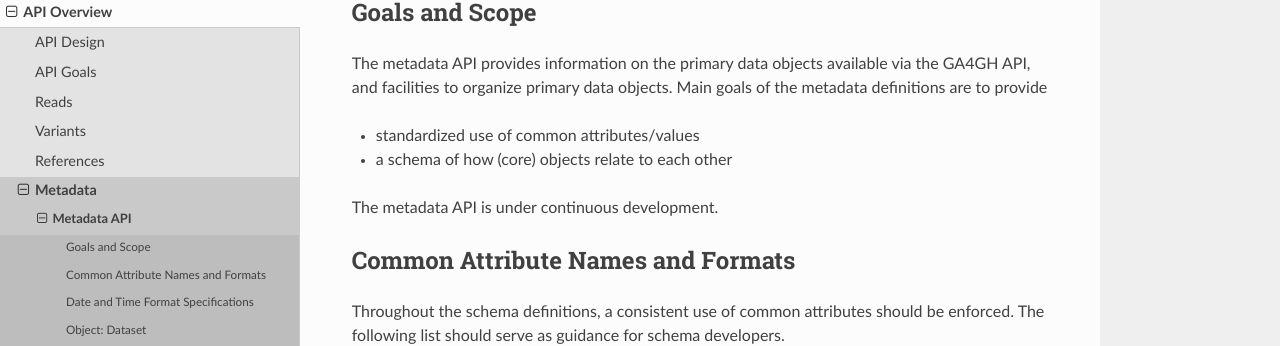
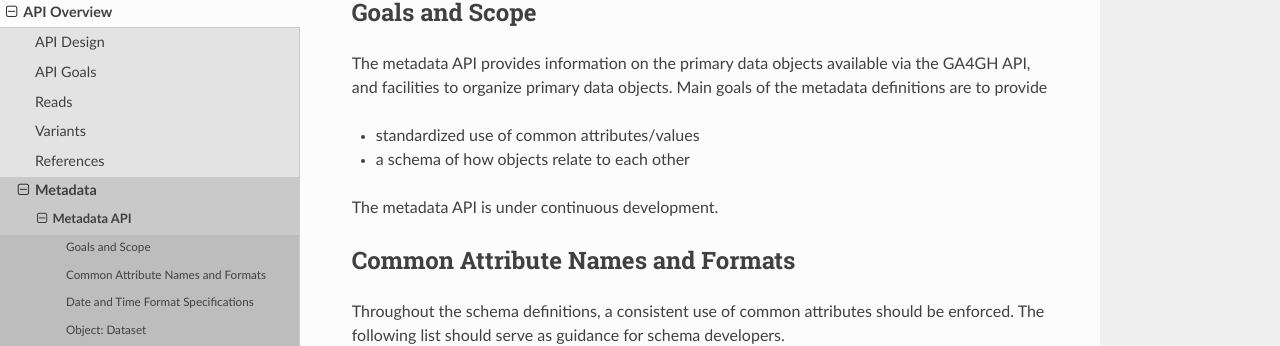
Before and after one commit to ga4gh/ga4gh-schemas, a Sphinx documentation site: the page built from doc/source/api/metadata.rst, in a window 1280 px wide and 900 px high. Shown: the part 164-510 px from the top of the window. Built offline with Sphinx 7.4.7 and the Read the Docs theme 2.0.0, drawn with Linux system fonts in a browser that asks for light colours.

Commit message:
Update metadata.rst
removing "core" (objects).

```diff
--- a/doc/source/api/metadata.rst
+++ b/doc/source/api/metadata.rst
@@ -13,7 +13,7 @@ available via the GA4GH API, and facilities to organize primary data
 objects. Main goals of the metadata definitions are to provide
 
 * standardized use of common attributes/values
-* a schema of how (core) objects relate to each other
+* a schema of how objects relate to each other
 
 The  metadata API is under continuous development.
 
```
